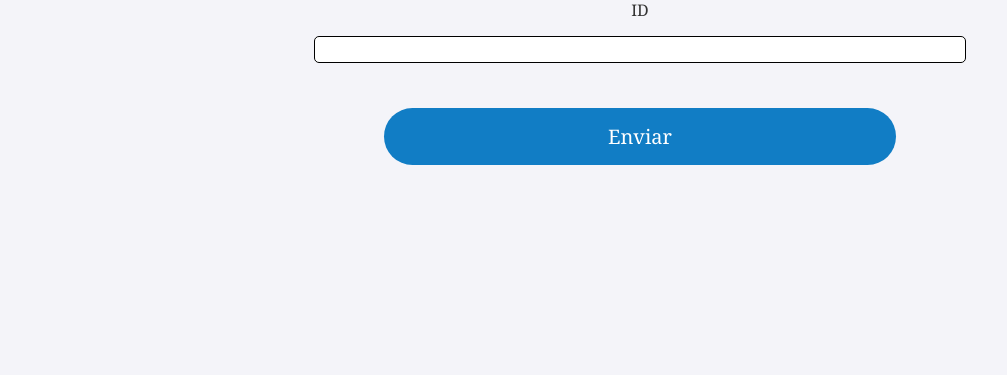
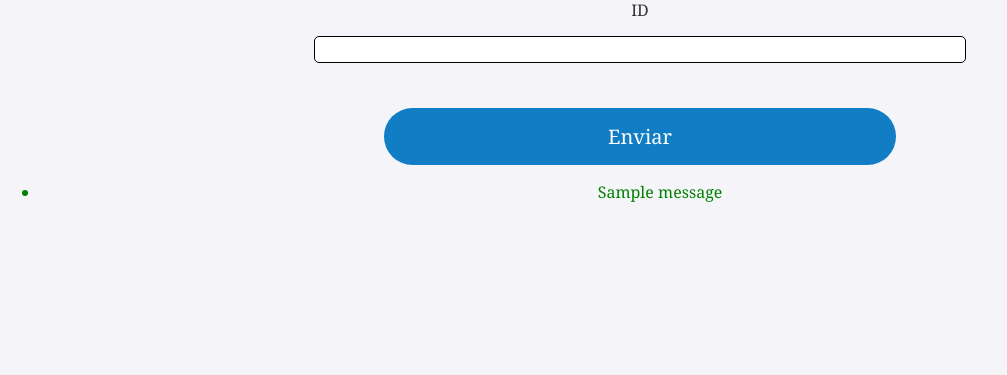
Before and after one commit to laura1050santos/TrabalhoFinal2, a Flask app: template TrabalhoFinal/templates/campeao/delete_campeao.html in a window 1280 px wide. Shown: the part 195-570 px from the top of the page, without its empty margins (0-1007 px from the left). Run offline with Flask 3, Linux system fonts and the light colour scheme; the template is opened without the code that fills it, so the values that code supplies are empty; tables that the repository leaves empty hold one stand-in row (values such as "Sample post"); one stand-in notice (Sample message) is shown.

Commit message:
Atualizar o delete_campeao.html

```diff
--- a/TrabalhoFinal/templates/campeao/delete_campeao.html
+++ b/TrabalhoFinal/templates/campeao/delete_campeao.html
@@ -20,5 +20,14 @@
 
         <button type="submit">Enviar</button>
     </form>
+{% with messages = get_flashed_messages(with_categories=True) %}
+      {% if messages %}
+        <ul>
+          {% for category, message in messages %}
+            <li style="color: {{ 'red' if category == 'error' else 'green' }}">{{ message }}</li>
+          {% endfor %}
+        </ul>
+      {% endif %}
+    {% endwith %}
 </body>
 </html>
```
